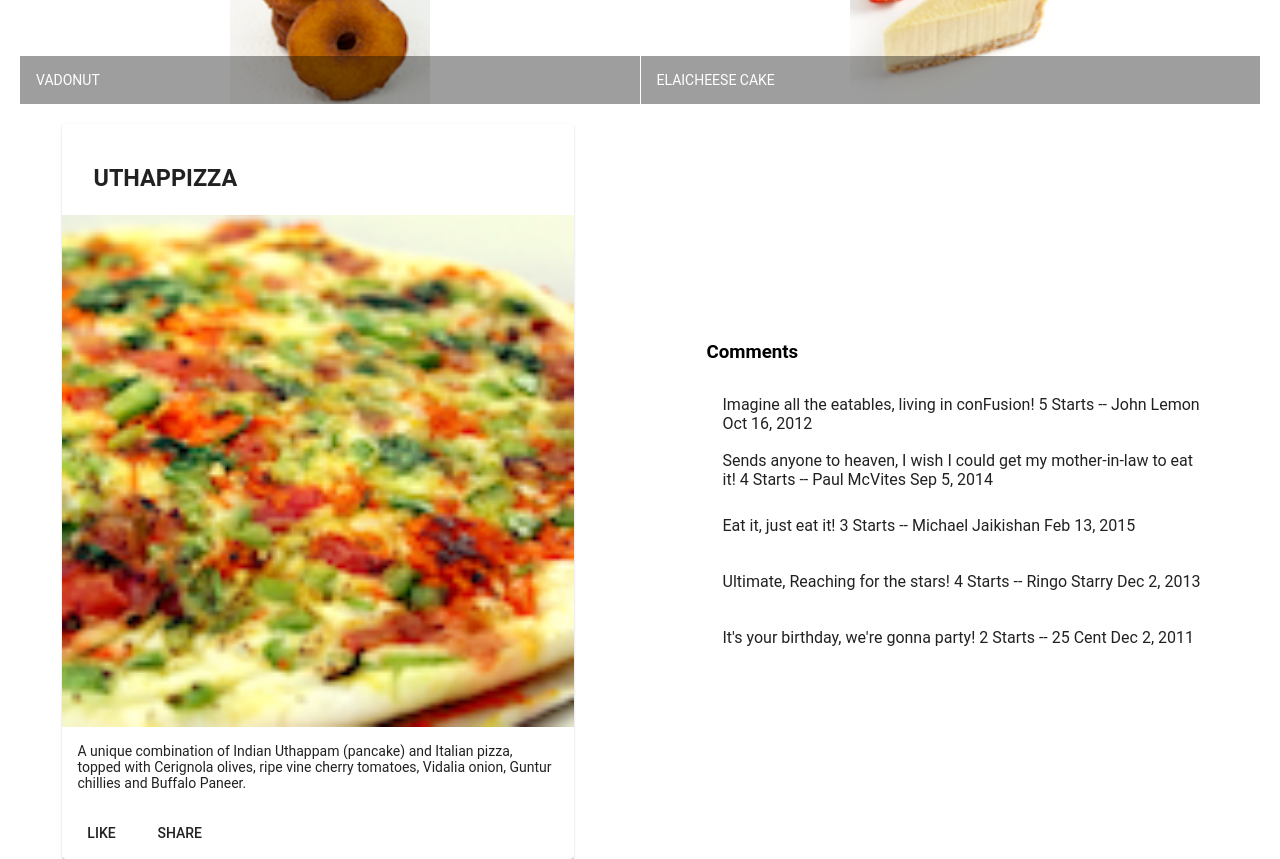
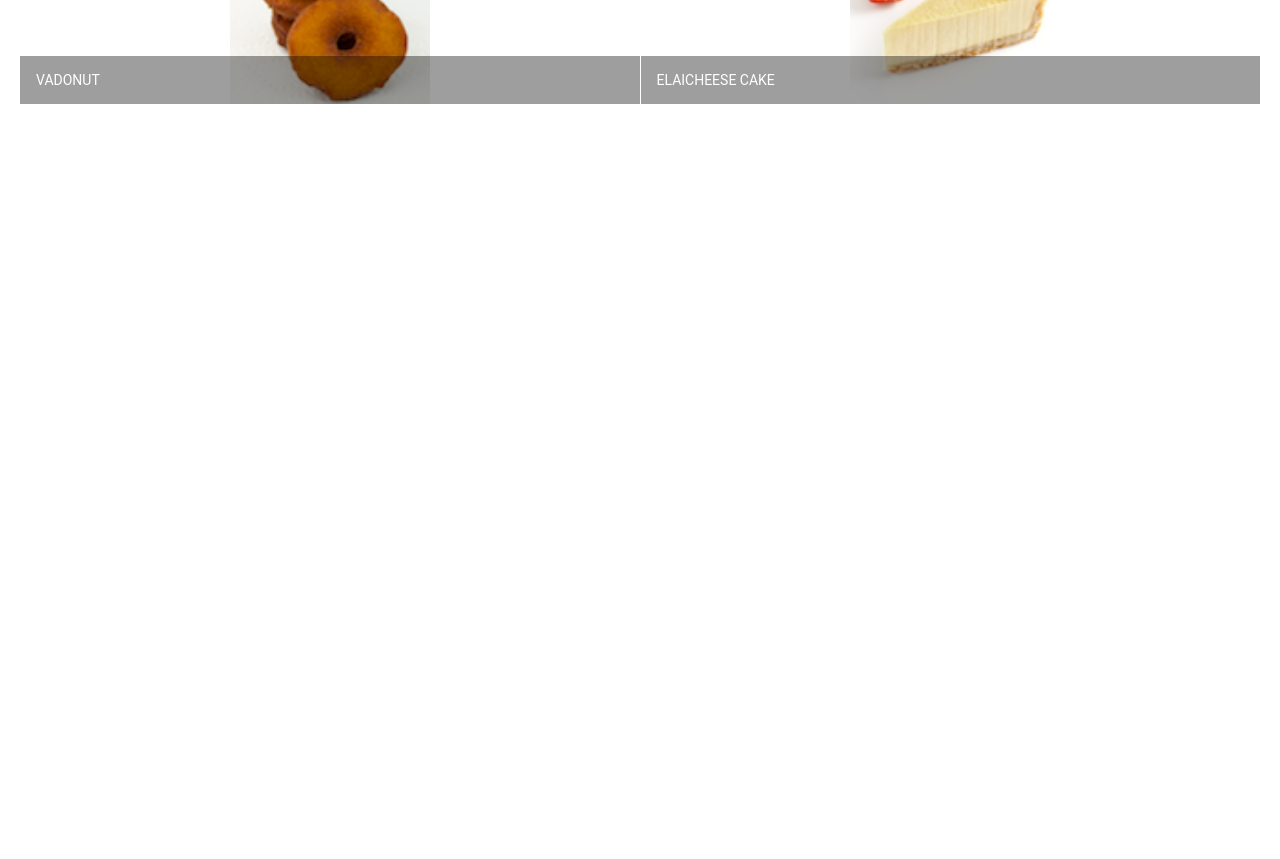
Before and after one commit to eduardoao/confusion, an Angular app: page / in a window 1280 px wide. Shown: the part 460-1319 px from the top of the page. After the commit the page ends 800 px from the top, so only its background shows below. Built offline with nearby package versions, Linux system fonts and the light colour scheme.

Commit message:
Adicionando databind

```diff
--- a/src/app/dishdetail/dishdetail.component.ts
+++ b/src/app/dishdetail/dishdetail.component.ts
@@ -1,4 +1,5 @@
-import { Component, OnInit } from '@angular/core';
+import { Component, OnInit, Input } from '@angular/core';
+import { Dish } from '../shared/dish';
 
 @Component({
   selector: 'app-dishdetail',
@@ -8,54 +9,11 @@ import { Component, OnInit } from '@angular/core';
 
 export class DishdetailComponent implements OnInit {
 
-  dish = DISH;
+  @Input()
+  dish: Dish;
   constructor() { }
 
   ngOnInit(): void {
   }
 
 }
-
-const DISH = {
-  id: '0',
-  name: 'Uthappizza',
-  image: '/assets/images/uthappizza.png',
-  category: 'mains',
-  featured: true,
-  label: 'Hot',
-  price: '4.99',
-  // tslint:disable-next-line:max-line-length
-  description: 'A unique combination of Indian Uthappam (pancake) and Italian pizza, topped with Cerignola olives, ripe vine cherry tomatoes, Vidalia onion, Guntur chillies and Buffalo Paneer.',
-  comments: [
-       {
-           rating: 5,
-           comment: 'Imagine all the eatables, living in conFusion!',
-           author: 'John Lemon',
-           date: '2012-10-16T17:57:28.556094Z'
-       },
-       {
-           rating: 4,
-           comment: 'Sends anyone to heaven, I wish I could get my mother-in-law to eat it!',
-           author: 'Paul McVites',
-           date: '2014-09-05T17:57:28.556094Z'
-       },
-       {
-           rating: 3,
-           comment: 'Eat it, just eat it!',
-           author: 'Michael Jaikishan',
-           date: '2015-02-13T17:57:28.556094Z'
-       },
-       {
-           rating: 4,
-           comment: 'Ultimate, Reaching for the stars!',
-           author: 'Ringo Starry',
-           date: '2013-12-02T17:57:28.556094Z'
-       },
-       {
-           rating: 2,
-           comment: 'It\'s your birthday, we\'re gonna party!',
-           author: '25 Cent',
-           date: '2011-12-02T17:57:28.556094Z'
-       }
-   ]
-};
--- a/src/app/menu/menu.component.html
+++ b/src/app/menu/menu.component.html
@@ -11,7 +11,7 @@
 
   <div fxFlex>
     <mat-grid-list cols="2" rowHeight="200px">
-      <mat-grid-tile *ngFor="let dish of dishes">
+      <mat-grid-tile *ngFor="let dish of dishers" (click)="onSelect(dish)">
 
         <img height="200px" src={{dish.image}} alt={{dish.name}}>
 
@@ -24,4 +24,4 @@
   </div>
 </div>
 
-<app-dishdetail></app-dishdetail>
+<app-dishdetail [dish]="selectedDish"></app-dishdetail>
--- a/src/app/menu/menu.component.ts
+++ b/src/app/menu/menu.component.ts
@@ -1,5 +1,6 @@
 import { Component, OnInit } from '@angular/core';
 import { Dish } from '../shared/dish';
+import { DISHEs } from '../shared/dishers';
 
 @Component({
   selector: 'app-menu',
@@ -8,55 +9,17 @@ import { Dish } from '../shared/dish';
 })
 export class MenuComponent implements OnInit {
 
-  dishes: Dish[] = [
-    {
-      id: '0',
-      name: 'Uthappizza',
-      image: '/assets/images/uthappizza.png',
-      category: 'mains',
-      featured: true,
-      label: 'Hot',
-      price: '4.99',
-      // tslint:disable-next-line:max-line-length
-      description: 'A unique combination of Indian Uthappam (pancake) and Italian pizza, topped with Cerignola olives, ripe vine cherry tomatoes, Vidalia onion, Guntur chillies and Buffalo Paneer.'
-    },
-    {
-      id: '1',
-      name: 'Zucchipakoda',
-      image: '/assets/images/zucchipakoda.png',
-      category: 'appetizer',
-      featured: false,
-      label: '',
-      price: '1.99',
-      description: 'Deep fried Zucchini coated with mildly spiced Chickpea flour batter accompanied with a sweet-tangy tamarind sauce'
-    },
-    {
-      id: '2',
-      name: 'Vadonut',
-      image: '/assets/images/vadonut.png',
-      category: 'appetizer',
-      featured: false,
-      label: 'New',
-      price: '1.99',
-      description: 'A quintessential ConFusion experience, is it a vada or is it a donut?'
-    },
-    {
-      id: '3',
-      name: 'ElaiCheese Cake',
-      image: '/assets/images/elaicheesecake.png',
-      category: 'dessert',
-      featured: false,
-      label: '',
-      price: '2.99',
-      description: 'A delectable, semi-sweet New York Style Cheese Cake, with Graham cracker crust and spiced with Indian cardamoms'
-    }
-   ];
+  dishers: Dish[] = DISHEs;
 
-   selectedDish: Dish = this.dishes[0];
+  selectedDish: Dish;
 
   constructor() { }
 
   ngOnInit(): void {
   }
 
+  onSelect(dish: Dish){
+    this.selectedDish = dish;
+  }
+
 }
--- /dev/null
+++ b/src/app/shared/comment.ts
@@ -0,0 +1,6 @@
+export class Comment {
+  rating: number;
+  comment: string;
+  author: string;
+  date: string;
+}
--- a/src/app/shared/dish.ts
+++ b/src/app/shared/dish.ts
@@ -1,3 +1,5 @@
+import { Comment } from './comment';
+
 export class Dish {
   id: string;
   name: string;
@@ -7,4 +9,5 @@ export class Dish {
   label: string;
   price: string;
   description: string;
+  comments: Comment[];
 }
--- /dev/null
+++ b/src/app/shared/dishers.ts
@@ -0,0 +1,80 @@
+import { Dish } from './dish';
+
+export const DISHEs: Dish[] = [
+{
+    id: '0',
+    name: 'Uthappizza',
+    image: '/assets/images/uthappizza.png',
+    category: 'mains',
+    featured: true,
+    label: 'Hot',
+    price: '4.99',
+    // tslint:disable-next-line:max-line-length
+    description: 'A unique combination of Indian Uthappam (pancake) and Italian pizza, topped with Cerignola olives, ripe vine cherry tomatoes, Vidalia onion, Guntur chillies and Buffalo Paneer.',
+    comments: [
+        {
+            rating: 5,
+            comment: 'Imagine all the eatables, living in conFusion!',
+            author: 'John Lemon',
+            date: '2012-10-16T17:57:28.556094Z'
+        },
+        {
+            rating: 4,
+            comment: 'Sends anyone to heaven, I wish I could get my mother-in-law to eat it!',
+            author: 'Paul McVites',
+            date: '2014-09-05T17:57:28.556094Z'
+        },
+        {
+            rating: 3,
+            comment: 'Eat it, just eat it!',
+            author: 'Michael Jaikishan',
+            date: '2015-02-13T17:57:28.556094Z'
+        },
+        {
+            rating: 4,
+            comment: 'Ultimate, Reaching for the stars!',
+            author: 'Ringo Starry',
+            date: '2013-12-02T17:57:28.556094Z'
+        },
+        {
+            rating: 2,
+            comment: 'It\'s your birthday, we\'re gonna party!',
+            author: '25 Cent',
+            date: '2011-12-02T17:57:28.556094Z'
+        }
+    ]
+},
+{
+    id: '1',
+    name: 'Zucchipakoda',
+    image: '/assets/images/zucchipakoda.png',
+    category: 'appetizer',
+    featured: false,
+    label: '',
+    price: '1.99',
+    description: 'Deep fried Zucchini coated with mildly spiced Chickpea flour batter accompanied with a sweet-tangy tamarind sauce',
+    comments: []
+  },
+  {
+    id: '2',
+    name: 'Vadonut',
+    image: '/assets/images/vadonut.png',
+    category: 'appetizer',
+    featured: false,
+    label: 'New',
+    price: '1.99',
+    description: 'A quintessential ConFusion experience, is it a vada or is it a donut?',
+    comments: []
+  },
+  {
+    id: '3',
+    name: 'ElaiCheese Cake',
+    image: '/assets/images/elaicheesecake.png',
+    category: 'dessert',
+    featured: false,
+    label: '',
+    price: '2.99',
+    description: 'A delectable, semi-sweet New York Style Cheese Cake, with Graham cracker crust and spiced with Indian cardamoms',
+    comments: []
+  }
+];
```
